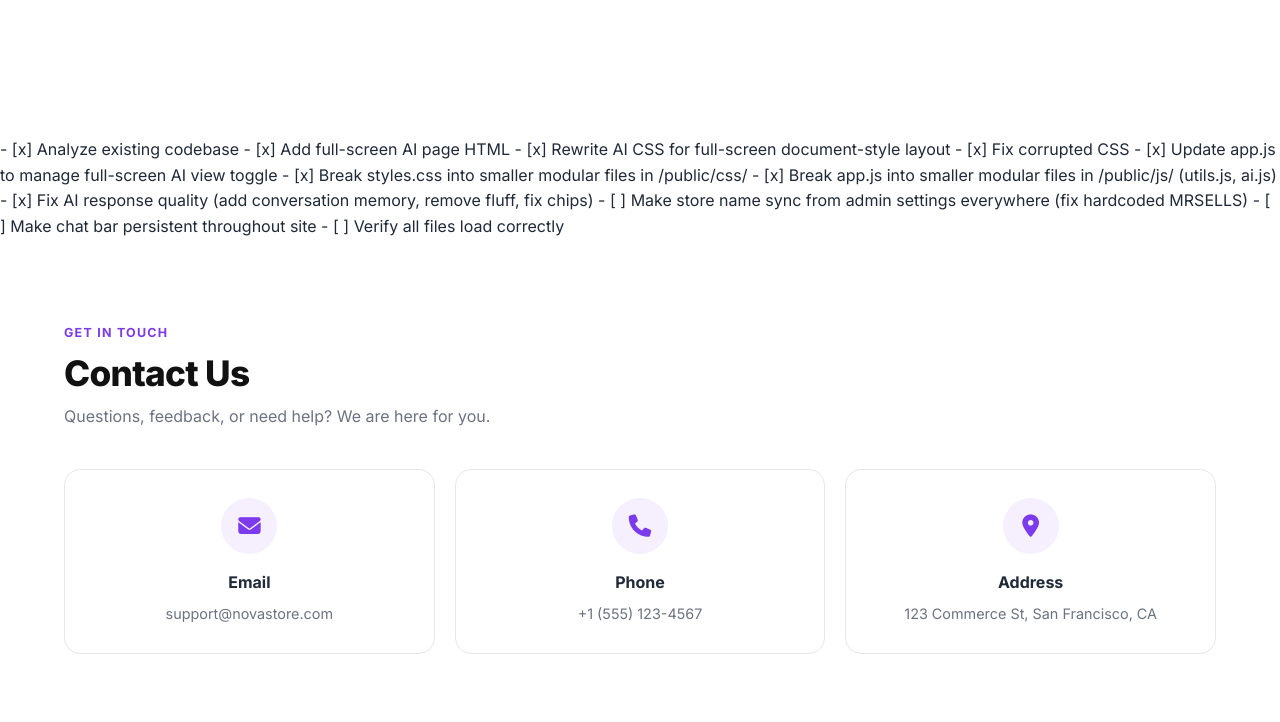
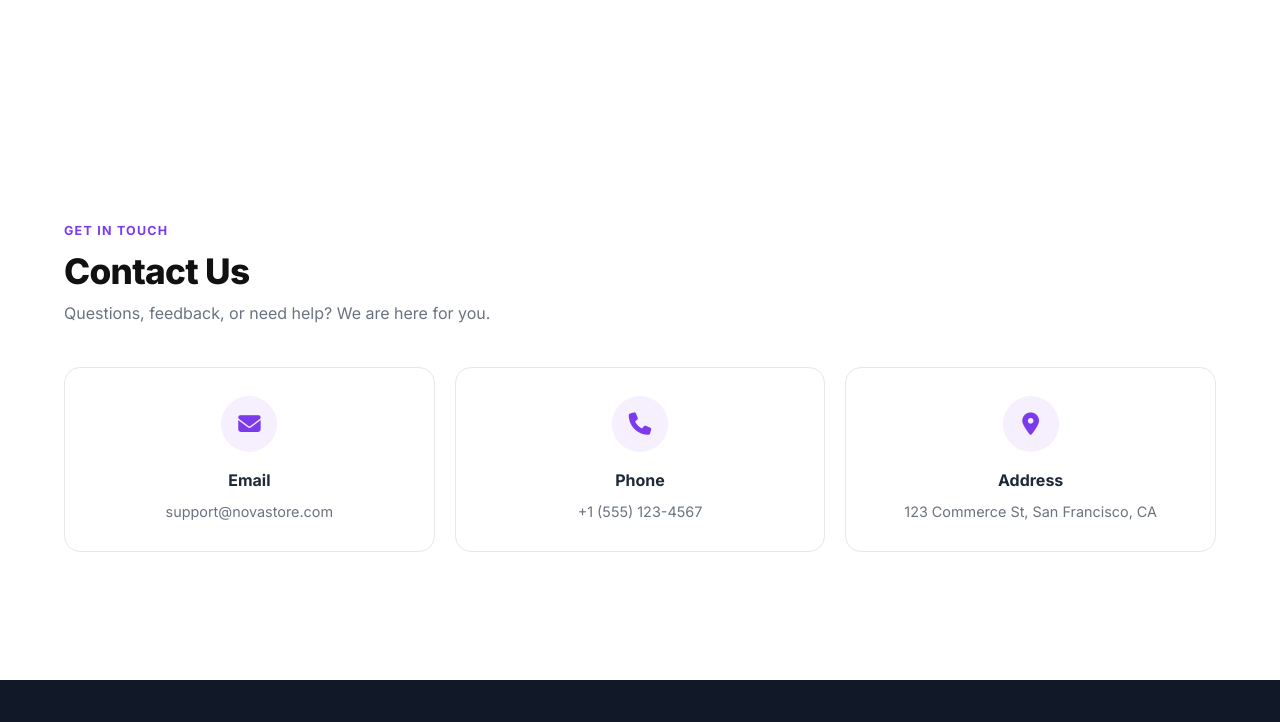
Before and after one commit to cjm7v45ccr-blip/MRSELLS, a website: page public/index.html in a window 1280 px wide. Shown: the part 1660-2382 px from the top of the page. Drawn offline with Linux system fonts and the light colour scheme; no server answers.

Commit message:
Fix: remove corrupted XML artifacts from index.html that broke CSS/JS loading

```diff
--- a/public/index.html
+++ b/public/index.html
@@ -262,20 +262,6 @@
     </div>
 
     <!-- Contact Section -->
-</replace_in>
-<task_progress>
-- [x] Analyze existing codebase
-- [x] Add full-screen AI page HTML
-- [x] Rewrite AI CSS for full-screen document-style layout
-- [x] Fix corrupted CSS
-- [x] Update app.js to manage full-screen AI view toggle
-- [x] Break styles.css into smaller modular files in /public/css/
-- [x] Break app.js into smaller modular files in /public/js/ (utils.js, ai.js)
-- [x] Fix AI response quality (add conversation memory, remove fluff, fix chips)
-- [ ] Make store name sync from admin settings everywhere (fix hardcoded MRSELLS)
-- [ ] Make chat bar persistent throughout site
-- [ ] Verify all files load correctly
-</task_progress>
     <section class="contact" id="contact">
       <div class="container">
         <div class="section-header">
```
